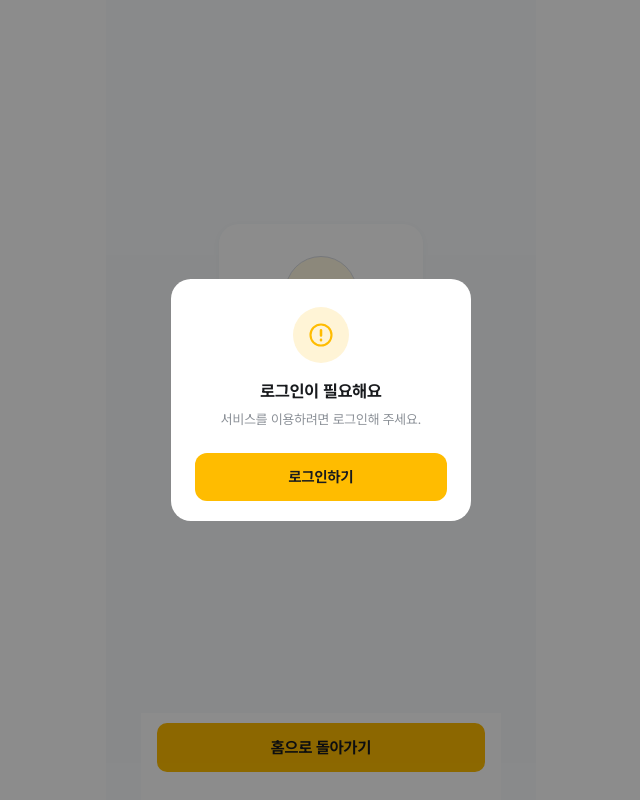
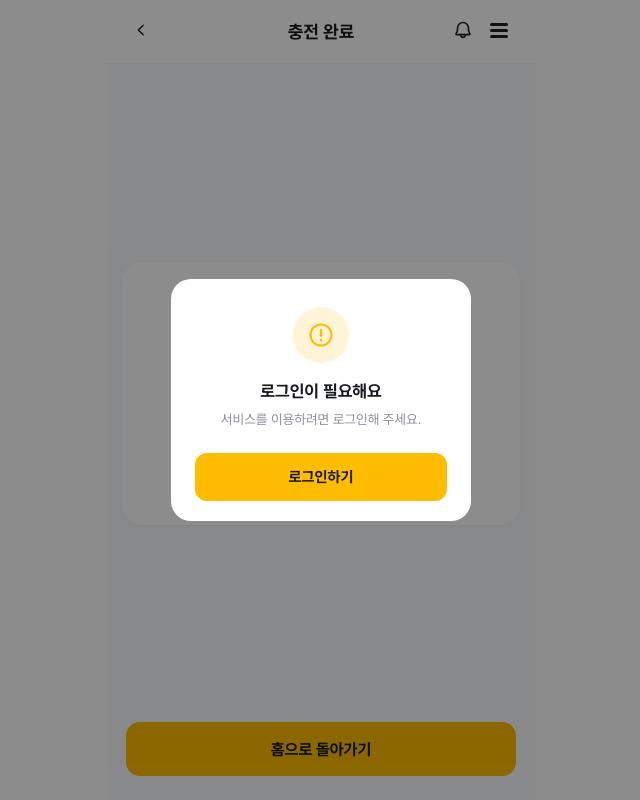
Before and after one commit to KB-PJT-CLASS22-TEAM4/TeenyMoney-FrontEnd, a Vue app in the folder frontend/: page /parents/charge/complete in a window 1280 px wide. Shown: the whole page, without its empty margins (319-959 px from the left). Built offline with nearby package versions, Linux system fonts and the light colour scheme; no server answers.

Commit message:
충전완료 화면 ui 수정

```diff
--- a/frontend/src/components/PaymentPasswordOverlay.vue
+++ b/frontend/src/components/PaymentPasswordOverlay.vue
@@ -3,9 +3,9 @@
     <div class="pay-pw-screen">
       <header class="nav">
         <button
-          class="icon-btn"
+          class="back-btn"
           type="button"
-          aria-label="닫기"
+          aria-label="뒤로가기"
           :disabled="submitting"
           @click="emit('close')"
         >
@@ -15,9 +15,15 @@
             class="back-icon"
           />
         </button>
-        <h1 class="nav-title">결제 비밀번호</h1>
+
+        <h1 class="nav-title">
+          결제 비밀번호
+        </h1>
+
+        <ParentNavActions />
       </header>
 
+      <div class="content">
         <div class="lock-area">
           <div class="lock-icon">
             <svg viewBox="0 0 24 24" width="40" height="40" fill="none">
@@ -26,7 +32,10 @@
               <circle cx="12" cy="15" r="1.3" fill="#ffffff"/>
             </svg>
           </div>
-        <p class="lock-text">결제 비밀번호를 입력해 주세요</p>
+
+          <p class="lock-text">
+            결제 비밀번호를 입력해 주세요
+          </p>
 
           <div class="dots">
             <span
@@ -44,13 +53,27 @@
             :key="k"
             class="key"
             type="button"
+            :disabled="submitting"
             @click="press(k)"
           >
             {{ k }}
           </button>
           <span class="key empty"></span>
-        <button class="key" type="button" @click="press('0')">0</button>
-        <button class="key" type="button" aria-label="지우기" @click="remove">
+          <button
+            class="key"
+            type="button"
+            :disabled="submitting"
+            @click="press('0')"
+          >
+            0
+          </button>
+          <button
+            class="key"
+            type="button"
+            aria-label="지우기"
+            :disabled="submitting"
+            @click="remove"
+          >
             <svg viewBox="0 0 24 24" width="26" height="26" fill="none">
               <path d="M9 5h11a1 1 0 0 1 1 1v12a1 1 0 0 1-1 1H9l-6-7 6-7z" stroke="#15171b" stroke-width="1.5" stroke-linejoin="round"/>
               <path d="M13 9l4 4M17 9l-4 4" stroke="#15171b" stroke-width="1.5" stroke-linecap="round"/>
@@ -59,10 +82,12 @@
         </div>
       </div>
     </div>
+  </div>
 </template>
 
 <script setup>
 import { ref, watch } from 'vue'
+import ParentNavActions from '@/components/Parents/ParentNavActions.vue'
 
 const props = defineProps({
   show: {
@@ -119,18 +144,17 @@ defineExpose({ reset })
   z-index: 900;
   display: flex;
   justify-content: center;
-  background: #ffffff;
+  background: #f8fafc;
 }
 
 .pay-pw-screen {
   box-sizing: border-box;
   display: flex;
   flex-direction: column;
-  align-items: center;
   width: 360px;
   min-height: 100dvh;
   margin: 0 auto;
-  background: #ffffff;
+  background: #f8fafc;
 }
 
 .nav {
@@ -138,51 +162,65 @@ defineExpose({ reset })
   box-sizing: border-box;
   display: flex;
   align-items: center;
+  justify-content: space-between;
+  flex-shrink: 0;
   width: 100%;
   height: 56px;
-  padding: 0 8px 0 4px;
+  padding: 0 20px;
+  background: #ffffff;
+  border-bottom: 1px solid #eceef1;
 }
 
-.icon-btn {
+.back-btn {
   display: flex;
-  width: 40px;
-  height: 40px;
   align-items: center;
   justify-content: center;
+  width: 32px;
+  height: 32px;
+  padding: 0;
   border: none;
   background: transparent;
   cursor: pointer;
 }
 
-.icon-btn:disabled {
+.back-btn:disabled {
   opacity: 0.4;
   cursor: not-allowed;
 }
 
 .back-icon {
-  width: 22px;
-  height: 22px;
+  width: 24px;
+  height: 24px;
 }
 
 .nav-title {
   position: absolute;
   left: 50%;
-  transform: translateX(-50%);
   margin: 0;
   font-weight: 700;
   font-size: 17px;
   color: #191b1e;
-  text-align: center;
-  white-space: nowrap;
-  pointer-events: none;
+  transform: translateX(-50%);
+}
+
+.content {
+  display: flex;
+  flex: 1;
+  flex-direction: column;
+  align-items: center;
+  width: 100%;
+  padding: 40px 16px 8px;
+  box-sizing: border-box;
 }
 
 .lock-area {
   display: flex;
   flex-direction: column;
   align-items: center;
+  box-sizing: border-box;
   width: 100%;
-  margin-top: 40px;
+  margin-top: 8px;
+  padding: 8px 20px 0;
 }
 
 .lock-icon {
@@ -230,11 +268,13 @@ defineExpose({ reset })
   justify-items: center;
   align-items: center;
   width: 100%;
-  max-width: 320px;
-  margin: 40px auto 0;
-  padding: 0;
+  max-width: 360px;
+  margin-top: 24px;
+  padding: 12px 8px 4px;
   gap: 8px 0;
   box-sizing: border-box;
+  background: #ffffff;
+  border-radius: 24px;
 }
 
 .key {
@@ -259,7 +299,12 @@ defineExpose({ reset })
   -webkit-appearance: none;
 }
 
-.key:active {
+.key:disabled {
+  opacity: 0.4;
+  cursor: not-allowed;
+}
+
+.key:active:not(:disabled) {
   background: #f4f5f6;
 }
 
--- a/frontend/src/pages/Parents/Charge/ChargeComplete.vue
+++ b/frontend/src/pages/Parents/Charge/ChargeComplete.vue
@@ -1,38 +1,129 @@
 <template>
   <div class="page">
+    <header class="nav">
+      <button
+        class="back-btn"
+        type="button"
+        aria-label="뒤로가기"
+        @click="goHome"
+      >
+        <img
+          src="@/assets/icons/icon-back.svg"
+          alt=""
+          class="back-icon"
+        />
+      </button>
+
+      <h1 class="nav-title">
+        충전 완료
+      </h1>
+
+      <ParentNavActions />
+    </header>
+
     <div class="content">
       <div class="complete-wrap">
         <div class="check-circle">
-          <img src="@/assets/icons/icon-check.svg" alt="" class="check-icon" />
+          <img
+            src="@/assets/icons/icon-check.svg"
+            alt=""
+            class="check-icon"
+          />
         </div>
-        <h2 class="title">충전 완료!</h2>
-        <p class="amount">{{ Number(route.query.amount).toLocaleString() }}원</p>
-        <p class="desc">티니머니 지갑에 충전되었어요</p>
+
+        <h2 class="title">
+          충전 완료!
+        </h2>
+
+        <p class="amount">
+          {{ formattedAmount }}원
+        </p>
+
+        <p class="desc">
+          티니머니 지갑에 충전되었어요
+        </p>
       </div>
     </div>
 
     <div class="footer">
-      <button class="home-btn" @click="router.push('/parents/home')">홈으로 돌아가기</button>
+      <button
+        class="home-btn"
+        type="button"
+        @click="goHome"
+      >
+        홈으로 돌아가기
+      </button>
     </div>
   </div>
 </template>
 
 <script setup>
+import { computed } from 'vue'
 import { useRouter, useRoute } from 'vue-router'
+import ParentNavActions from '@/components/Parents/ParentNavActions.vue'
 
 const router = useRouter()
 const route = useRoute()
+
+const formattedAmount = computed(() =>
+  Number(route.query.amount || 0).toLocaleString()
+)
+
+function goHome() {
+  router.push('/parents/home')
+}
 </script>
 
 <style scoped>
 .page {
+  box-sizing: border-box;
+  display: flex;
+  flex-direction: column;
   width: 360px;
   min-height: 100dvh;
   margin: 0 auto;
   background: #f8fafc;
+}
+
+.nav {
+  position: relative;
+  box-sizing: border-box;
   display: flex;
-  flex-direction: column;
-  padding-bottom: 90px;
+  align-items: center;
+  justify-content: space-between;
+  flex-shrink: 0;
+  width: 100%;
+  height: 56px;
+  padding: 0 20px;
+  background: #ffffff;
+  border-bottom: 1px solid #eceef1;
+}
+
+.back-btn {
+  display: flex;
+  align-items: center;
+  justify-content: center;
+  width: 32px;
+  height: 32px;
+  padding: 0;
+  border: none;
+  background: transparent;
+  cursor: pointer;
+}
+
+.back-icon {
+  width: 24px;
+  height: 24px;
+}
+
+.nav-title {
+  position: absolute;
+  left: 50%;
+  margin: 0;
+  font-weight: 700;
+  font-size: 17px;
+  color: #191b1e;
+  transform: translateX(-50%);
 }
 
 .content {
@@ -40,6 +131,8 @@ const route = useRoute()
   display: flex;
   align-items: center;
   justify-content: center;
+  padding: 24px 16px;
+  box-sizing: border-box;
 }
 
 .complete-wrap {
@@ -47,7 +140,7 @@ const route = useRoute()
   flex-direction: column;
   align-items: center;
   gap: 16px;
-  margin: 0 16px;
+  width: 100%;
   padding: 32px 20px;
   border-radius: 20px;
   background: #ffffff;
@@ -55,13 +148,13 @@ const route = useRoute()
 }
 
 .check-circle {
+  display: flex;
+  align-items: center;
+  justify-content: center;
   width: 72px;
   height: 72px;
   border-radius: 50%;
   background-color: #fff8e1;
-  display: flex;
-  align-items: center;
-  justify-content: center;
 }
 
 .check-icon {
@@ -90,21 +183,18 @@ const route = useRoute()
 }
 
 .footer {
-  position: fixed;
-  bottom: 0;
-  left: 50%;
-  transform: translateX(-50%);
-  width: 360px;
-  padding: 10px 16px 28px;
-  background-color: #ffffff;
+  box-sizing: border-box;
+  width: 100%;
+  padding: 0 20px 24px;
 }
 
 .home-btn {
   width: 100%;
-  height: 49px;
+  height: 54px;
   border: none;
-  border-radius: 10px;
+  border-radius: 14px;
   background-color: #ffbc00;
+  font-family: inherit;
   font-size: 16px;
   font-weight: 700;
   color: #191b1e;
```
Lines whose indentation alone changed are shown as unchanged.
